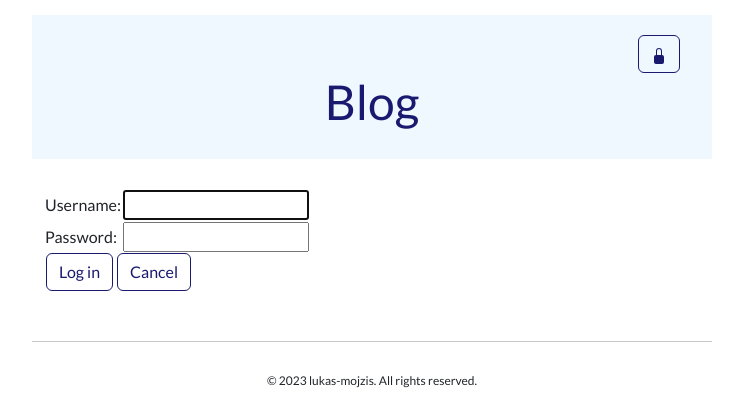
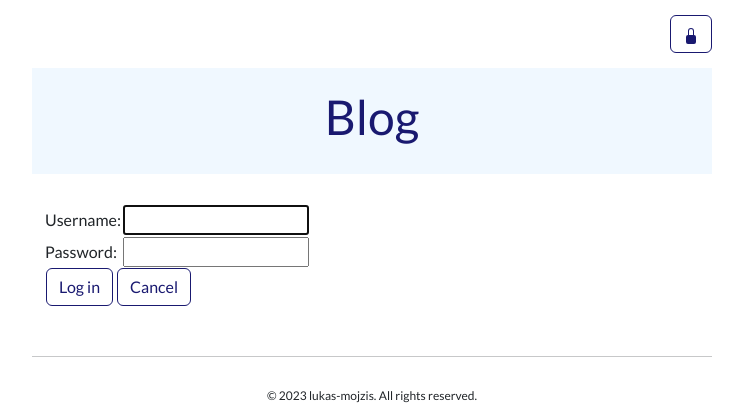
Before and after one commit to lukas-mojzis/blog, a Django app: page /accounts/login/?next=/drafts/ in a window 1280 px wide. Shown: the top 420 px of the page, without its empty margins (268-1011 px from the left). Run offline with Django 4.2, Linux system fonts and the light colour scheme.

Commit message:
Header icons moved above title bar.

```diff
--- a/blog/static/css/blog.css
+++ b/blog/static/css/blog.css
@@ -20,10 +20,18 @@ hr {
 }
 
 .page-header {
-    background-color: aliceblue;
     margin-top: 0px;
     margin-bottom: 30px;
+}
+
+.page-header > .header-icons {
+    margin: 0px 0px 15px 0px;
+}
+
+.page-header > .container {
+    background-color: aliceblue;
     padding: 20px 20px 20px 20px;
+    clear: both;
 }
 
 .page-header h1,
@@ -144,6 +152,10 @@ hr {
     margin: 0px 0px 10px 0px;
 }
 
+#login-button {
+    margin: -15px 0px 15px 0px;
+}
+
 #empty-comments {
     font-size: 13pt;
     margin: 20px 0px 20px 0px;
--- a/blog/templates/blog/base.html
+++ b/blog/templates/blog/base.html
@@ -15,7 +15,7 @@
 
     <body>
         <header class="page-header">
-            <div class="container">
+            <div class="header-icons">
                 {% if user.is_authenticated %}
                     <a href="{% url 'post_new' %}" class="btn btn-secondary" title="New post">
                         {% include './icons/file-earmark-plus.svg' %}
@@ -27,10 +27,12 @@
                         {{ user.username }} {% include './icons/box-arrow-right.svg' %}
                     </a>
                 {% else %}
-                    <a href="{% url 'login' %}?next={{ request.path|urlencode }}" class="btn btn-secondary right" title="Log in">
+                    <a href="{% url 'login' %}?next={{ request.path|urlencode }}" class="btn btn-secondary right" id="login-button" title="Log in">
                         {% include './icons/lock-fill.svg' %}
                     </a>
                 {% endif %}
+            </div>
+            <div class="container">
                 <h1><a href="/">Blog</a></h1>
             </div>
         </header>
```
